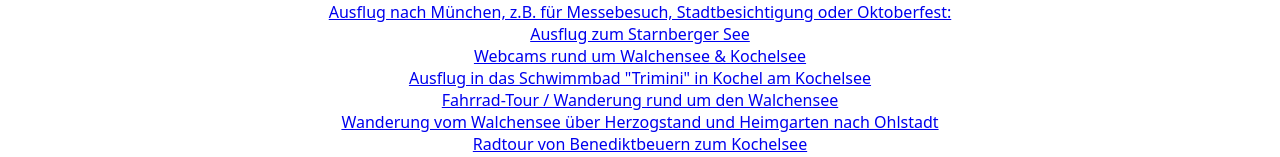
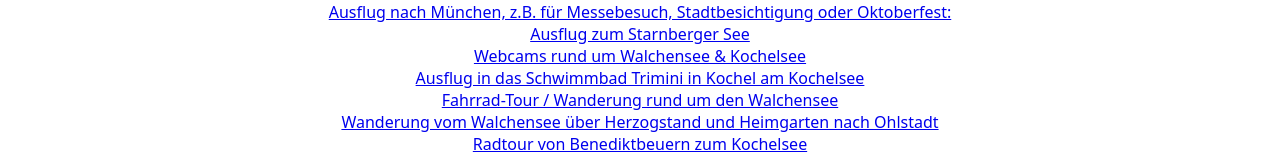
Before and after one commit to aaaleeenaaa/ferienwohnung-bergblick, a Next.js app: page /surroundings in a window 1280 px wide. Shown: the part 389-546 px from the top of the page. Built offline with nearby package versions, Linux system fonts and the light colour scheme.

Commit message:
fix deployment error

```diff
--- a/pages/surroundings.js
+++ b/pages/surroundings.js
@@ -36,7 +36,7 @@
           Webcams rund um Walchensee & Kochelsee
         </Link>
         <Link href="www.BAYregio.de/Freizeit/Trimini">
-          Ausflug in das Schwimmbad "Trimini" in Kochel am Kochelsee
+          Ausflug in das Schwimmbad Trimini in Kochel am Kochelsee
         </Link>
         <Link href="www.Walchensee-Kochelsee.de/tipps/Radtour-Walchensee.php">
           Fahrrad-Tour / Wanderung rund um den Walchensee
```
